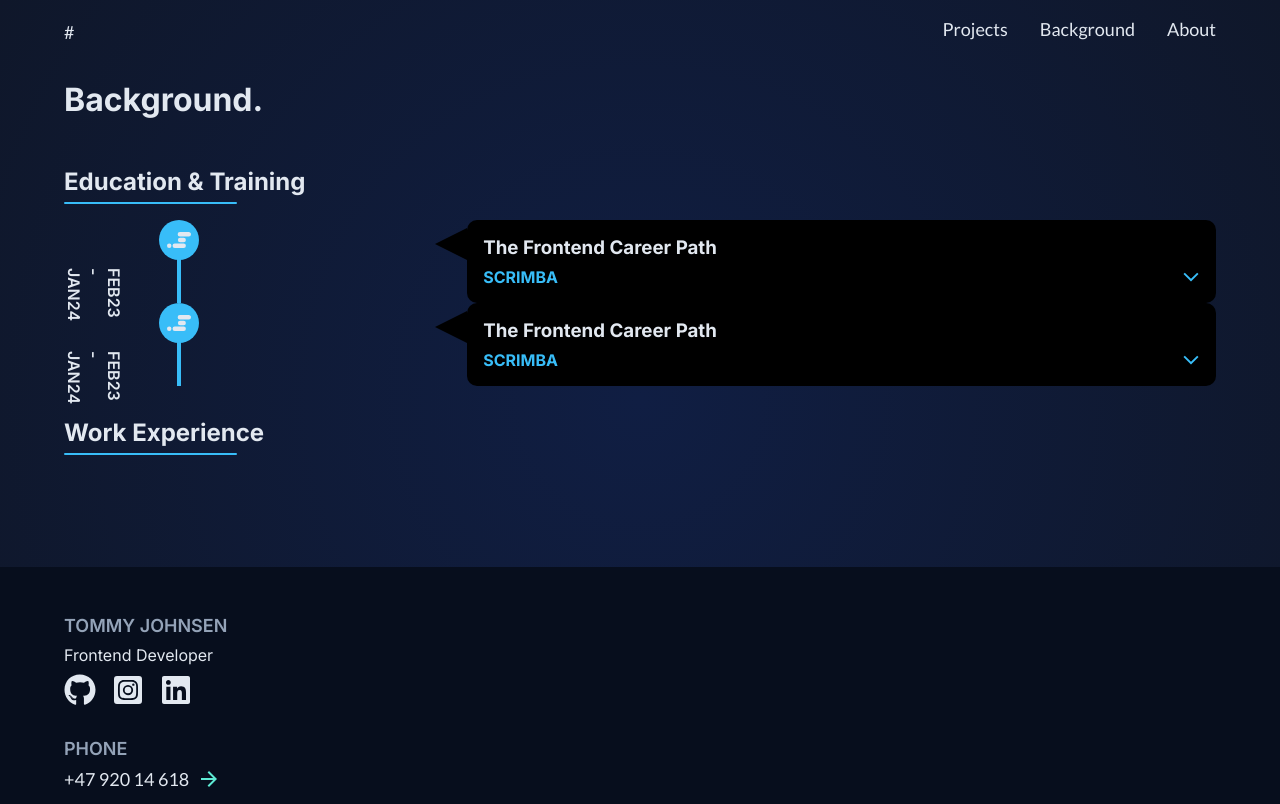
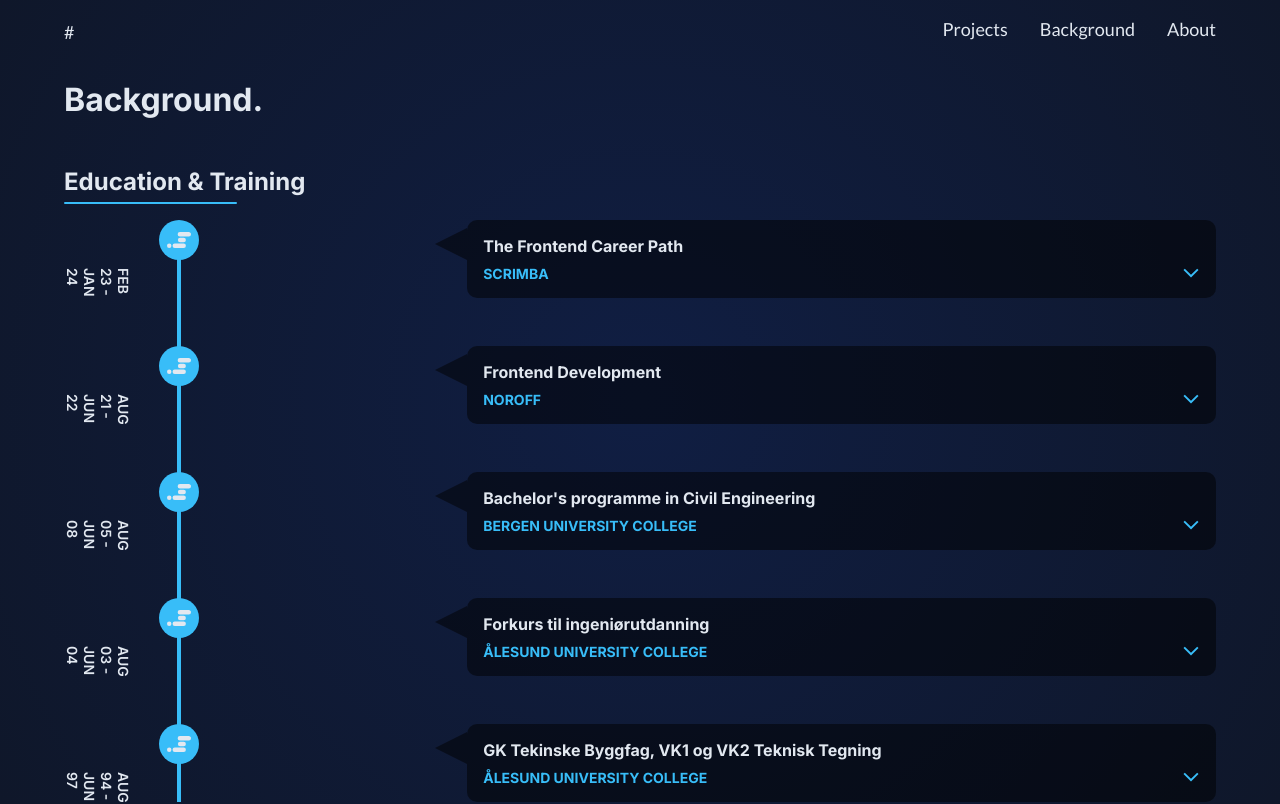
Before and after one commit to 7oiden/portfolio-v3, a React (Vite) app: page /background in a window 1280 px wide. Shown: the top 804 px of the page. Built offline with nearby package versions, Linux system fonts and the light colour scheme.

Commit message:
path comp now working

```diff
--- a/css/styles.css
+++ b/css/styles.css
@@ -10,6 +10,9 @@ html {
 }
 
 body {
+  -webkit-user-select: none;
+     -moz-user-select: none;
+          user-select: none;
   height: 100%;
   margin: 0;
   background-color: pink;
@@ -231,11 +234,13 @@ p {
 }
 
 .path-heading {
+  font-size: 1rem;
   font-weight: 700;
   color: #e2e8f0;
 }
 
 .path-sub-heading {
+  font-size: 0.875rem;
   font-weight: 700;
   color: #38bdf8;
   text-transform: uppercase;
@@ -432,6 +437,8 @@ nav {
   height: auto;
   color: #38bdf8;
   cursor: pointer;
+  margin-left: 1rem;
+  flex-shrink: 0;
 }
 .arrow-icon--up {
   transform: rotate(-90deg);
@@ -552,16 +559,21 @@ nav {
   position: relative;
 }
 
+.path__container {
+  position: relative;
+}
+
 .path__info {
   display: flex;
   flex-direction: column;
   gap: 0.5rem;
-  background-color: black;
+  background-color: rgba(0, 0, 0, 0.5);
   padding: 1rem;
   border-radius: 10px;
   position: relative;
   width: 65%;
   margin-left: auto;
+  margin-bottom: 3rem;
 }
 
 .triangle-left {
@@ -572,7 +584,7 @@ nav {
   height: 0;
   border-top: 1rem solid transparent;
   border-bottom: 1rem solid transparent;
-  border-right: 2rem solid black;
+  border-right: 2rem solid rgba(0, 0, 0, 0.5);
 }
 
 .path-sub-heading-container {
@@ -599,6 +611,7 @@ nav {
   text-orientation: sideways;
   color: #e2e8f0;
   font-weight: 600;
+  font-size: 0.875rem;
 }
 
 .footer {
--- /dev/null
+++ b/src/constants/educationData.js
@@ -0,0 +1,57 @@
+export const educationData = [
+  {
+    id: 1,
+    title: "The Frontend Career Path",
+    institution: "Scrimba",
+    date: "FEB 23 - JAN 24",
+    description: [
+      "The Frontend Development course at Noroff is a 2 year full time study. The course covers HTML, CSS, Javascript, React, Wordpress, Strapi and more.",
+      "The course is delivered online, and is a combination of lectures, assignments and projects. The course is delivered in English, and is a mix of Norwegian and international students.",
+    ],
+    url: "https://www.noroff.no/en/studies/frontend-development",
+  },
+  {
+    id: 2,
+    title: "Frontend Development",
+    institution: "Noroff",
+    date: "AUG 21 - JUN 22",
+    description: [
+      "The Frontend Development course at Noroff is a 2 year full time study. The course covers HTML, CSS, Javascript, React, Wordpress, Strapi and more.",
+      "The course is delivered online, and is a combination of lectures, assignments and projects. The course is delivered in English, and is a mix of Norwegian and international students.",
+    ],
+    url: "https://www.noroff.no/en/studies/frontend-development",
+  },
+  {
+    id: 3,
+    title: "Bachelor's programme in Civil Engineering",
+    institution: "Bergen University College",
+    date: "AUG 05 - JUN 08",
+    description: [
+      "The Frontend Development course at Noroff is a 2 year full time study. The course covers HTML, CSS, Javascript, React, Wordpress, Strapi and more.",
+      "The course is delivered online, and is a combination of lectures, assignments and projects. The course is delivered in English, and is a mix of Norwegian and international students.",
+    ],
+    url: "https://www.noroff.no/en/studies/frontend-development",
+  },
+  {
+    id: 4,
+    title: "Forkurs til ingeniørutdanning",
+    institution: "Ålesund University College",
+    date: "AUG 03 - JUN 04",
+    description: [
+      "The Frontend Development course at Noroff is a 2 year full time study. The course covers HTML, CSS, Javascript, React, Wordpress, Strapi and more.",
+      "The course is delivered online, and is a combination of lectures, assignments and projects. The course is delivered in English, and is a mix of Norwegian and international students.",
+    ],
+    url: null,
+  },
+  {
+    id: 5,
+    title: "GK Tekinske Byggfag, VK1 og VK2 Teknisk Tegning",
+    institution: "Ålesund University College",
+    date: "AUG 94 - JUN 97",
+    description: [
+      "The Frontend Development course at Noroff is a 2 year full time study. The course covers HTML, CSS, Javascript, React, Wordpress, Strapi and more.",
+      "The course is delivered online, and is a combination of lectures, assignments and projects. The course is delivered in English, and is a mix of Norwegian and international students.",
+    ],
+    url: null,
+  },
+];
--- a/src/pages/background/Education.jsx
+++ b/src/pages/background/Education.jsx
@@ -1,91 +1,26 @@
 import Heading from "../../components/Heading";
-import { MdOutlineArrowForwardIos } from "react-icons/md";
-import { useState } from "react";
-import { SiScrimba } from "react-icons/si";
+import PathSegment from "./PathSegment";
+import { educationData } from "../../constants/educationData";
 
 export default function Education() {
-  const [isOpen, setIsOpen] = useState(false);
-
-  function handleClick() {
-    setIsOpen((prevIsOpen) => !prevIsOpen);
-  }
-
+  console.log(educationData);
   return (
     <section>
       <Heading size="2" cssClass="section-heading underline">
         Education & Training
       </Heading>
-      <div className="path">
-        <div>
-          <div>
-            <div className="path__vert path-1"></div>
-            <div className="path__icon-container path-1">
-              <SiScrimba className="path-icon" />
-            </div>
-            <div className="path__date">FEB23 - JAN24</div>
-          </div>
-          <div className="path__info">
-            <div className="triangle-left"></div>
-            <Heading size="3" cssClass="path-heading">
-              The Frontend Career Path
-            </Heading>
-            <div className="path-sub-heading-container">
-              <Heading size="4" cssClass="path-sub-heading">
-                Scrimba
-              </Heading>
-              <MdOutlineArrowForwardIos
-                className={
-                  isOpen
-                    ? "arrow-icon arrow-icon--up"
-                    : "arrow-icon arrow-icon--down"
-                }
-                onClick={handleClick}
-              />
-            </div>
-            {isOpen && (
-              <p>
-                Lorem ipsum dolor sit amet, consectetur adipiscing elit, sed do
-                eiusmod tempor incididunt ut labore et dolore magna aliqua.
-              </p>
-            )}
-          </div>
-        </div>
-      </div>
-      <div>
-        <div className="path">
-          <div>
-            <div className="path__vert path-2"></div>
-            <div className="path__icon-container path-2">
-              <SiScrimba className="path-icon" />
-            </div>
-            <div className="path__date">FEB23 - JAN24</div>
-          </div>
-          <div className="path__info">
-            <div className="triangle-left"></div>
-            <Heading size="3" cssClass="path-heading">
-              The Frontend Career Path
-            </Heading>
-            <div className="path-sub-heading-container">
-              <Heading size="4" cssClass="path-sub-heading">
-                Scrimba
-              </Heading>
-              <MdOutlineArrowForwardIos
-                className={
-                  isOpen
-                    ? "arrow-icon arrow-icon--up"
-                    : "arrow-icon arrow-icon--down"
-                }
-                onClick={handleClick}
-              />
-            </div>
-            {isOpen ? (
-              <p>
-                Lorem ipsum dolor sit amet, consectetur adipiscing elit, sed do
-                eiusmod tempor incididunt ut labore et dolore magna aliqua.
-              </p>
-            ) : null}
-          </div>
-        </div>
+      <div className="path__container">
+        <div className="path__vert"></div>
+        {educationData.map((entry) => (
+          <PathSegment
+            key={entry.id}
+            title={entry.title}
+            date={entry.date}
+            institution={entry.institution}
+            description={entry.description}
+            url={entry.url}
+          />
+        ))}
       </div>
     </section>
   );
--- /dev/null
+++ b/src/pages/background/InfoBox.jsx
@@ -0,0 +1,48 @@
+import PropTypes from "prop-types";
+import Heading from "../../components/Heading";
+import { MdOutlineArrowForwardIos } from "react-icons/md";
+import { useState } from "react";
+import { Link } from "react-router-dom";
+
+export default function InfoBox({ title, institution, description, url }) {
+  const [isOpen, setIsOpen] = useState(false);
+
+  function handleToggle() {
+    setIsOpen((prevIsOpen) => !prevIsOpen);
+  }
+
+  return (
+    <div className="path__info">
+      <div className="triangle-left"></div>
+      <Heading size="3" cssClass="path-heading">
+        {title}
+      </Heading>
+      <div className="path-sub-heading-container">
+        <Heading size="4" cssClass="path-sub-heading">
+          {institution}
+        </Heading>
+        <MdOutlineArrowForwardIos
+          className={
+            isOpen ? "arrow-icon arrow-icon--up" : "arrow-icon arrow-icon--down"
+          }
+          onClick={handleToggle}
+        />
+      </div>
+      {isOpen && (
+        <div className="paragraph-container">
+          <p>{description}</p>
+          <Link to={url} className="path__link">
+            Link
+          </Link>
+        </div>
+      )}
+    </div>
+  );
+}
+
+InfoBox.propTypes = {
+  title: PropTypes.string.isRequired,
+  institution: PropTypes.string.isRequired,
+  description: PropTypes.array.isRequired,
+  url: PropTypes.string,
+};
--- /dev/null
+++ b/src/pages/background/PathSegment.jsx
@@ -0,0 +1,34 @@
+import PropTypes from "prop-types";
+import InfoBox from "./InfoBox";
+import { SiScrimba } from "react-icons/si";
+
+export default function PathSegment({
+  title,
+  date,
+  institution,
+  description,
+  url,
+}) {
+  return (
+    <div className="path">
+      <div className="path__icon-container path-1">
+        <SiScrimba className="path-icon" />
+      </div>
+      <div className="path__date">{date}</div>
+      <InfoBox
+        title={title}
+        institution={institution}
+        description={description}
+        url={url}
+      />
+    </div>
+  );
+}
+
+PathSegment.propTypes = {
+  title: PropTypes.string.isRequired,
+  date: PropTypes.string.isRequired,
+  institution: PropTypes.string.isRequired,
+  description: PropTypes.array.isRequired,
+  url: PropTypes.string,
+};
--- a/src/sass/partials/_base.scss
+++ b/src/sass/partials/_base.scss
@@ -10,6 +10,7 @@ html {
 }
 
 body {
+  user-select: none;
   height: 100%;
   margin: 0;
   background-color: pink;
--- a/src/sass/partials/_icons.scss
+++ b/src/sass/partials/_icons.scss
@@ -42,6 +42,8 @@
   height: auto;
   color: getColor(headingAccent);
   cursor: pointer;
+  margin-left: 1rem;
+  flex-shrink: 0;
 
   &--up {
     transform: rotate(-90deg);
--- a/src/sass/partials/_path.scss
+++ b/src/sass/partials/_path.scss
@@ -1,9 +1,9 @@
 .path {
   position: relative;
-//   display: flex;
-//   flex-direction: column;
-//   gap: 2rem;
-  //   background-color: black;
+}
+
+.path__container {
+    position: relative;
 }
 
 .path__info {
@@ -11,12 +11,14 @@
   flex-direction: column;
   gap: 0.5rem;
   //   background-color: getColor(primaryBg);
-  background-color: black;
+  background-color: rgba(0, 0, 0, 0.5);
   padding: 1rem;
   border-radius: 10px;
   position: relative;
+//   top: -2rem;
   width: 65%;
   margin-left: auto;
+  margin-bottom: 3rem;
 }
 
 .triangle-left {
@@ -27,7 +29,7 @@
   height: 0;
   border-top: 1rem solid transparent;
   border-bottom: 1rem solid transparent;
-  border-right: 2rem solid black;
+  border-right: 2rem solid rgba(0, 0, 0, 0.5);
 }
 
 .path-sub-heading-container {
@@ -54,4 +56,5 @@
   text-orientation: sideways;
   color: getColor(link);
   font-weight: 600;
+  font-size: 0.875rem;
 }
--- a/src/sass/partials/_typography.scss
+++ b/src/sass/partials/_typography.scss
@@ -100,11 +100,13 @@ p {
 }
 
 .path-heading {
+  font-size: 1rem;
   font-weight: 700;
   color: getColor(headingLight);
 }
 
 .path-sub-heading {
+  font-size: 0.875rem;
   font-weight: 700;
   color: getColor(headingAccent);
   text-transform: uppercase;
```
Also changed, not shown: src/pages/background/PathInfo.jsx (deleted, +0 -21 lines), 1 other file (tests, documents, lock files or other folders).
